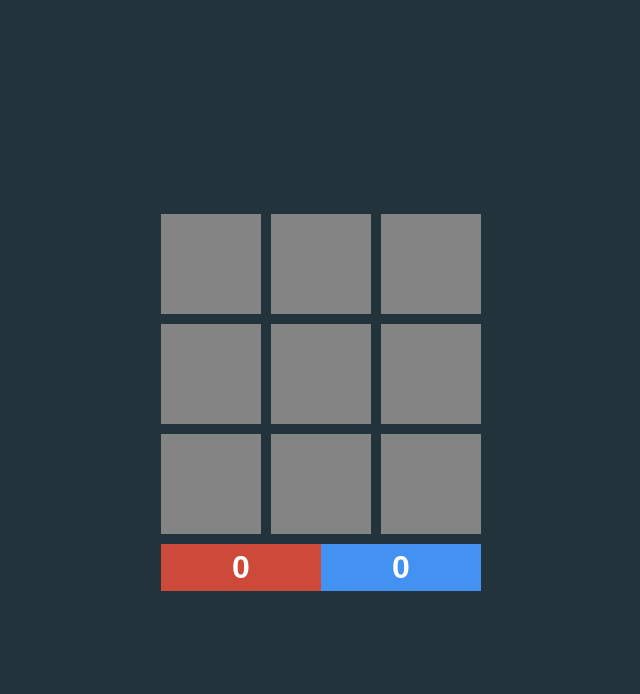
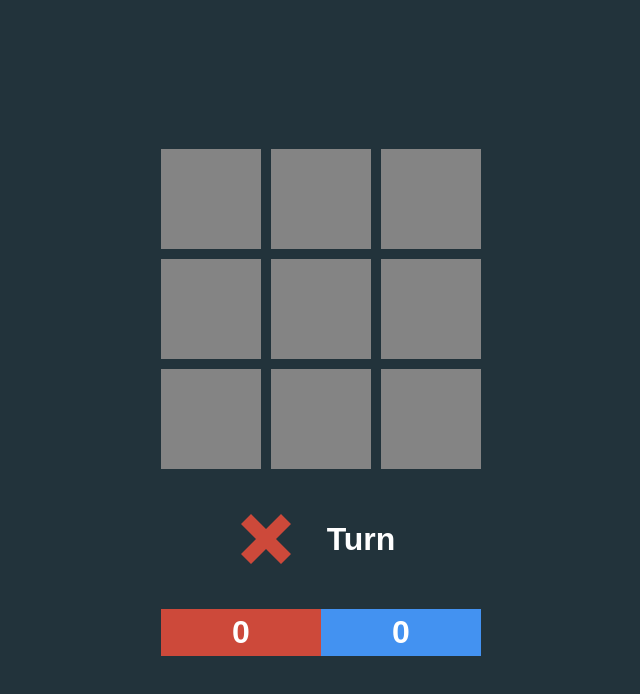
Before and after one commit to FrankGaz/TicTacToe_challenge, a React (Create React App) app in the folder tictactoe-challenge/: page / in a window 1280 px wide. Shown: the top 694 px of the page, without its empty margins (319-959 px from the left). Built offline with nearby package versions, Linux system fonts and the light colour scheme.

Commit message:
COMMIT CHECK 1/2 Hour V

```diff
--- a/tictactoe-challenge/src/App.js
+++ b/tictactoe-challenge/src/App.js
@@ -1,7 +1,8 @@
-import { useState } from "react";
+import { useState, useEffect } from "react";
 import "./styles/main.scss";
 import Board from "./components/Board";
 import ScoreBoard from "./components/ScoreBoard.jsx";
+import TurnIndicator from "./components/TurnIndicator";
 
 // Possible winning positions
 const winningPositions = [
@@ -34,6 +35,26 @@ const App = () => {
   // State for the winner
   const [winner, setWinner] = useState(null);
 
+
+  // State for a Tie
+  const [tie, setTie] = useState(null);
+
+   // Check who is the winner to show it
+   useEffect(() => {
+    console.log(winner);
+  }, [winner]);
+
+  // Check who have the turn
+  useEffect(() => {
+    console.log("turn >>> ", turn);
+  }, [turn]);
+
+  // Check if there is a Tie
+  useEffect(() => {
+    console.log("turn >>> ", tie);
+  }, [tie]);
+
+
   // Checking for winning positions
   const checkForWinner = (newSquares) => {
     for (let i = 0; i < winningPositions.length; i++) {
@@ -46,12 +67,14 @@ const App = () => {
         console.log("There is a winner");
         endGame(newSquares[a], winningPositions[i]);
         console.log("Winner >>> ", newSquares[a]);
+        setWinner(newSquares[a]);
         return;
       }
     }
     // Check if there is a tie
     if (!newSquares.includes(null)) {
       console.log("There is a tie");
+      setTie(true);
       endGame(null, Array.from(Array(10).keys()));
       return;
     }
@@ -82,6 +105,10 @@ const App = () => {
     setSquares(Array(9).fill(null));
     // reset winning positions
     setWinningSquares([]);
+    // reset winner player
+    setWinner(null);
+    // reset Tie result
+    setTie(null);
   }
 
   const handleClick = (square) => {
@@ -99,6 +126,7 @@ const App = () => {
         squares={squares}
         onClick={handleClick}
       />
+      <TurnIndicator turn={turn} winner={winner} tie={tie}/>
        <ScoreBoard scoreO={score.O} scoreX={score.X} />
     </div>
   );
--- /dev/null
+++ b/tictactoe-challenge/src/components/IconIndicator.jsx
@@ -0,0 +1,13 @@
+import classNames from "classnames";
+
+const Icon = (turn) => {
+  let iconClass = classNames({
+    icon: true,
+    [`icon--${turn.turn}`]: turn !== null,
+  });
+  console.log("turn icon >>> ", turn.turn);
+
+  return <div className={iconClass}></div>;
+};
+
+export default Icon;
--- /dev/null
+++ b/tictactoe-challenge/src/components/TurnIndicator.jsx
@@ -0,0 +1,31 @@
+import Icon from "./IconIndicator";
+
+const TurnIndicator = ({ turn, winner, tie }) => {
+    return (
+      <>
+       {!winner && !tie && (
+        <div className="turn-indicator">
+          <div>
+            <Icon turn={turn} />
+          </div>
+          <div> Turn</div>
+        </div>
+      )}
+      {winner && (
+        <div className="turn-indicator">
+          <div>
+            <Icon turn={winner} />
+          </div>
+          <div> Wins!!!</div>
+        </div>
+      )}
+      {tie && (
+        <div className="turn-indicator">
+          <div> Tie!!!</div>
+        </div>
+      )}
+      </>
+    );
+  };
+
+  export default TurnIndicator;
--- /dev/null
+++ b/tictactoe-challenge/src/styles/components/iconIndicator.scss
@@ -0,0 +1,44 @@
+.icon {
+    width: 50px;
+    height: 50px;
+    background-color: $backgroundColor;
+    margin: 5px;
+    transition: all 0.2s;
+    border-radius: 0%;
+    clip-path: polygon(
+      36% 0,
+      0 0,
+      0 29%,
+      0 57%,
+      0 100%,
+      30% 100%,
+      73% 100%,
+      100% 100%,
+      100% 59%,
+      100% 31%,
+      100% 0,
+      74% 0
+    );
+    &.icon--X {
+      background-color: $xColor;
+      clip-path: polygon(
+        20% 0%,
+        0% 20%,
+        30% 50%,
+        0% 80%,
+        20% 100%,
+        50% 70%,
+        80% 100%,
+        100% 80%,
+        70% 50%,
+        100% 20%,
+        80% 0%,
+        50% 30%
+      );
+    }
+
+    &.icon--O {
+      background-color: $oColor;
+      border-radius: 50%;
+    }
+  }
--- /dev/null
+++ b/tictactoe-challenge/src/styles/components/turnIndicator.scss
@@ -0,0 +1,24 @@
+.turn-indicator {
+    width: 320px;
+    display: flex;
+    justify-content: center;
+    align-items: center;
+    margin: 20px 0px;
+    padding: 20px 0;
+    text-align: center;
+    font-size: 2em;
+    font-weight: bold;
+    color: $white;
+    background-color: $backgroundColor;
+
+    div {
+      margin: 0 20px;
+      &:first-child {
+          margin-right: 0;
+        }
+      &:nth-child(2n) {
+        min-width: 120px;
+        margin-left: 10px;
+      }
+    }
+  }
--- a/tictactoe-challenge/src/styles/main.scss
+++ b/tictactoe-challenge/src/styles/main.scss
@@ -3,6 +3,8 @@
 @import "./components/board.scss";
 @import "./components/square.scss";
 @import "./components/scoreBoard.scss";
+@import "./components/turnIndicator.scss";
+@import "./components/iconIndicator.scss";
 
 .container {
   display: flex;
```
